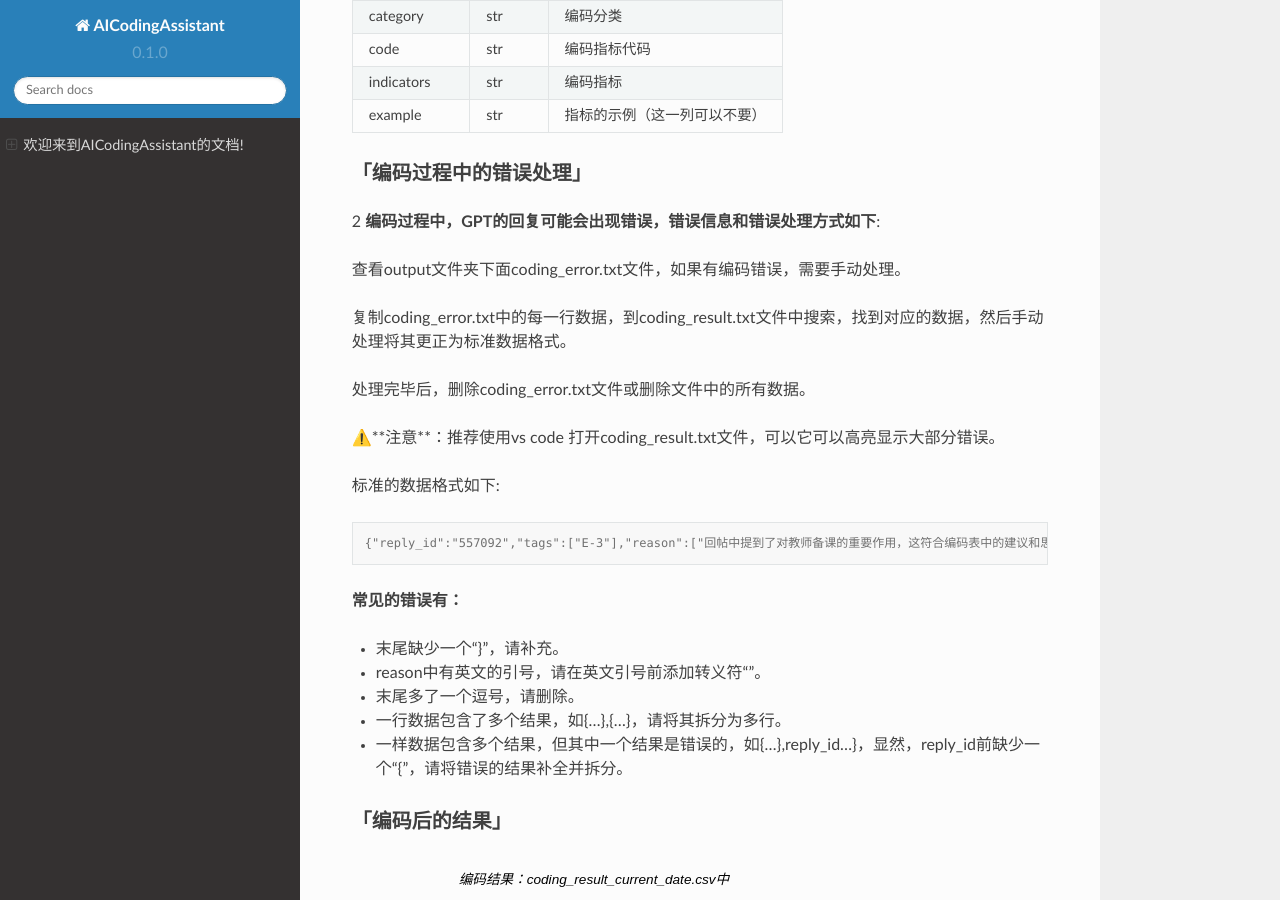
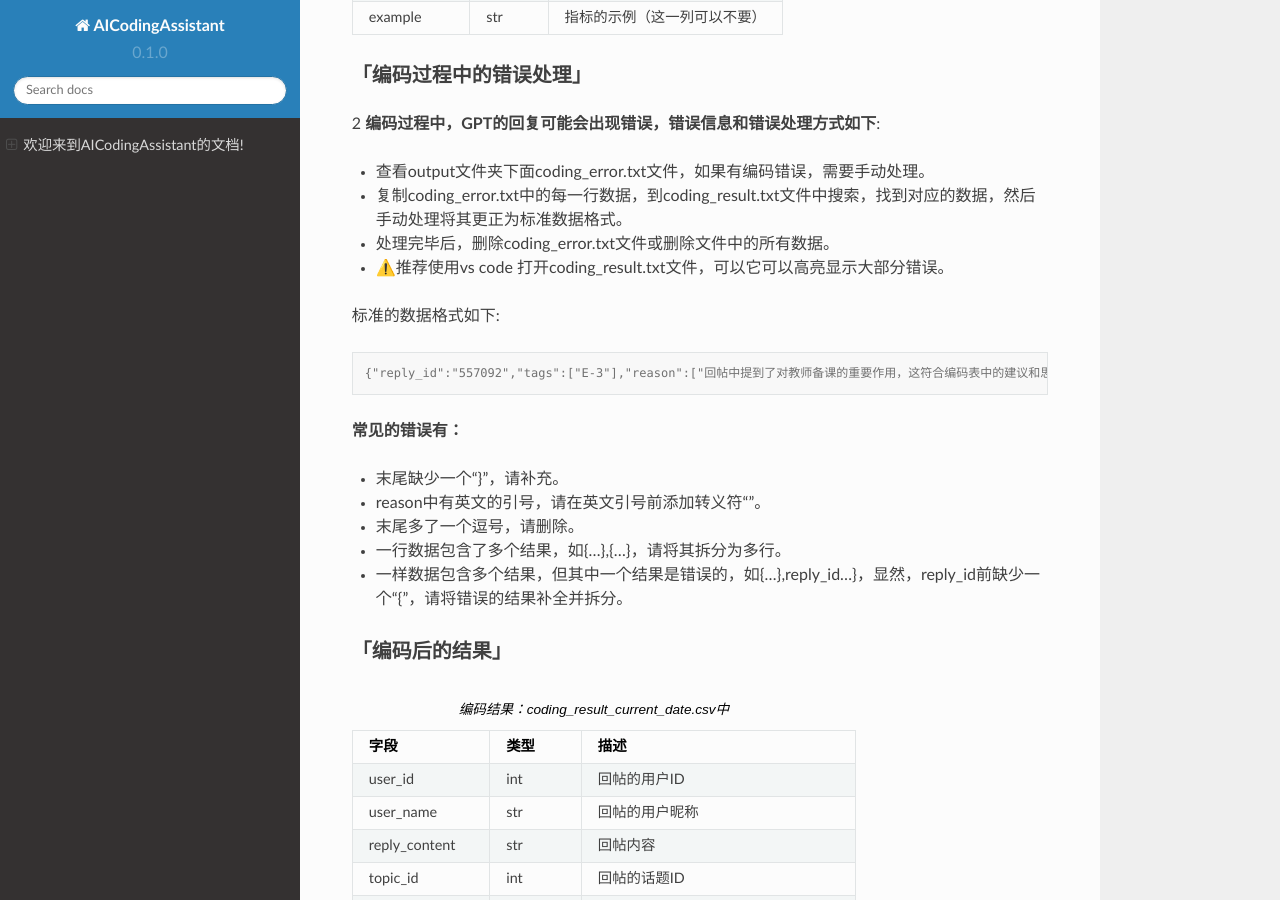
Before and after one commit to etShaw-zh/AICodingAssistant, a Sphinx documentation site: the page built from docs/source/index.rst, in a window 1280 px wide and 900 px high, scrolled down 2459 px. Built offline with Sphinx 7.4.7 and the Read the Docs theme 2.0.0, drawn with Linux system fonts in a browser that asks for light colours.

Commit message:
Update index.rst

```diff
--- a/docs/source/index.rst
+++ b/docs/source/index.rst
@@ -50,19 +50,19 @@ root
 
 1 **在开始编码之前，你需要准备以下数据**:
 
-   1.1 **API_key，放在api_key.txt文件中**:
+1.1 **API_key，放在api_key.txt文件中**:
 
-   申请API_key，用于调用编码接口。
+- 申请API_key，用于调用编码接口。
 
-   申请地址：https://api2d.com/
+- 申请地址：https://api2d.com/
 
-   API_key查看地址：https://api2d.com/forward_key/list
+- API_key查看地址：https://api2d.com/forward_key/list
 
-   API_key示例：fk203018-8OyNua...
+- API_key示例：fk203018-8OyNua...
 
-   复制API_key到剪贴板，然后将其粘贴到api_key.txt文件中。
+- 复制API_key到剪贴板，然后将其粘贴到api_key.txt文件中。
 
-   1.2 **输入数据，放在input文件夹下的topic.csv和reply.csv中**:
+1.2 **输入数据，放在input文件夹下的topic.csv和reply.csv中**:
 
 .. csv-table:: 回帖数据：reply.csv
    :align: left
@@ -87,7 +87,7 @@ root
    "topic_title", str, "话题标题"
    "topic_content", str, "话题内容，一半是话题的详细描述，这里可以空着"
 
-   1.3 **编码规则，放在coding_scheme文件夹下的coding_scheme.csv中**:
+1.3 **编码规则，放在coding_scheme文件夹下的coding_scheme.csv中**:
 
 .. csv-table:: 编码规则：coding_scheme.csv
    :align: left
@@ -99,18 +99,19 @@ root
    "indicators", str, "编码指标"
    "example", str, "指标的示例（这一列可以不要）"
 
+
 「编码过程中的错误处理」
 >>>>>>>>>
 
 2 **编码过程中，GPT的回复可能会出现错误，错误信息和错误处理方式如下**:
 
-查看output文件夹下面coding_error.txt文件，如果有编码错误，需要手动处理。
+- 查看output文件夹下面coding_error.txt文件，如果有编码错误，需要手动处理。
 
-复制coding_error.txt中的每一行数据，到coding_result.txt文件中搜索，找到对应的数据，然后手动处理将其更正为标准数据格式。
+- 复制coding_error.txt中的每一行数据，到coding_result.txt文件中搜索，找到对应的数据，然后手动处理将其更正为标准数据格式。
 
-处理完毕后，删除coding_error.txt文件或删除文件中的所有数据。
+- 处理完毕后，删除coding_error.txt文件或删除文件中的所有数据。
 
-⚠️**注意**：推荐使用vs code 打开coding_result.txt文件，可以它可以高亮显示大部分错误。
+- ⚠️推荐使用vs code 打开coding_result.txt文件，可以它可以高亮显示大部分错误。
 
 标准的数据格式如下:
 
@@ -157,10 +158,10 @@ root
 -----------------
 暂时写这么多吧，应该够用了，有问题可以联系我，谢谢！
 
-**微信：** etshaw8888
+- **微信：** etshaw8888
 
-**微信公众号：** EdTech肖建军
+- **微信公众号：** EdTech肖建军
 
-**邮箱：** et_shaw@126.com
+- **邮箱：** et_shaw@126.com
 
-**地址：** 北京师范大学科技楼C区1005A室
+- **地址：** 北京师范大学科技楼C区1005A室
```
